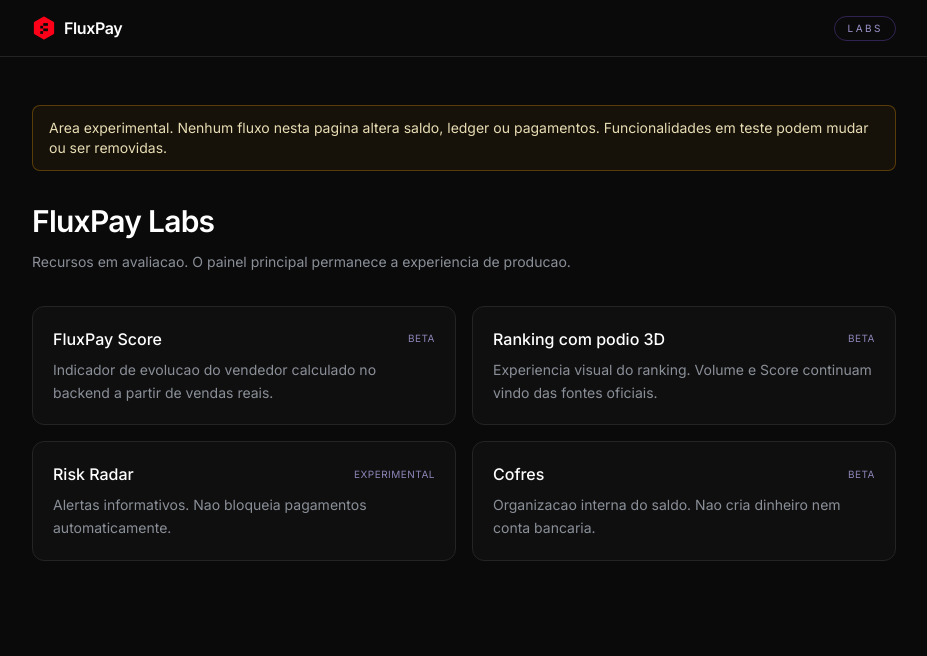
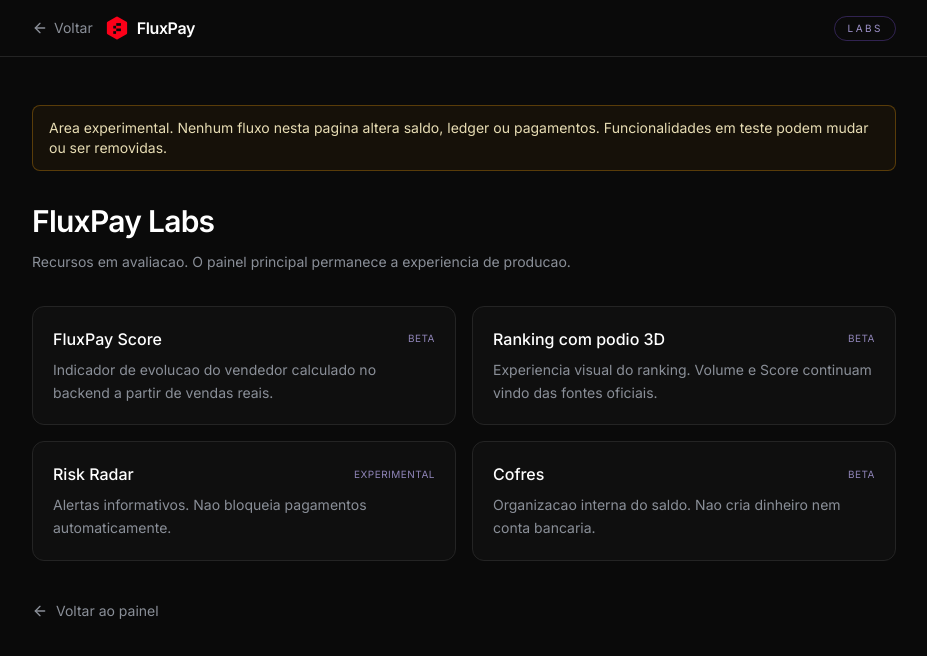
Before and after one commit to guitech1/fluxpay, a Next.js app in the folder frontend/: page /labs in a window 1280 px wide. Shown: the top 656 px of the page, without its empty margins (176-1103 px from the left). Built offline with nearby package versions, Linux system fonts and the light colour scheme; no server answers.

Commit message:
ui: botão voltar no Labs para o dashboard

```diff
--- a/frontend/src/app/labs/page.tsx
+++ b/frontend/src/app/labs/page.tsx
@@ -1,5 +1,6 @@
 import { FluxMark } from "@/components/brand/FluxLogo";
 import Link from "next/link";
+import { ArrowLeft } from "lucide-react";
 
 /**
  * FluxPay Labs — area experimental isolada.
@@ -45,12 +46,21 @@
   return (
     <div className="min-h-screen bg-flux-black text-white">
       <header className="border-b border-flux-border">
-        <div className="max-w-4xl mx-auto px-4 h-14 flex items-center justify-between">
-          <Link href="/" className="flex items-center gap-2">
-            <FluxMark className="w-6 h-6" />
-            <span className="font-semibold tracking-tight">FluxPay</span>
-          </Link>
-          <span className="text-[10px] uppercase tracking-[0.25em] text-violet-300/80 border border-violet-500/30 rounded-full px-3 py-1">
+        <div className="max-w-4xl mx-auto px-4 h-14 flex items-center justify-between gap-3">
+          <div className="flex items-center gap-3 min-w-0">
+            <Link
+              href="/dashboard"
+              className="inline-flex items-center gap-1.5 text-sm text-flux-muted hover:text-white shrink-0"
+            >
+              <ArrowLeft className="w-4 h-4" />
+              <span className="hidden sm:inline">Voltar</span>
+            </Link>
+            <Link href="/" className="flex items-center gap-2 min-w-0">
+              <FluxMark className="w-6 h-6 shrink-0" />
+              <span className="font-semibold tracking-tight truncate">FluxPay</span>
+            </Link>
+          </div>
+          <span className="text-[10px] uppercase tracking-[0.25em] text-violet-300/80 border border-violet-500/30 rounded-full px-3 py-1 shrink-0">
             Labs
           </span>
         </div>
@@ -86,6 +96,16 @@
             </Link>
           ))}
         </div>
+
+        <div className="pt-2">
+          <Link
+            href="/dashboard"
+            className="inline-flex items-center gap-2 text-sm text-flux-muted hover:text-white"
+          >
+            <ArrowLeft className="w-4 h-4" />
+            Voltar ao painel
+          </Link>
+        </div>
       </main>
     </div>
   );
```
